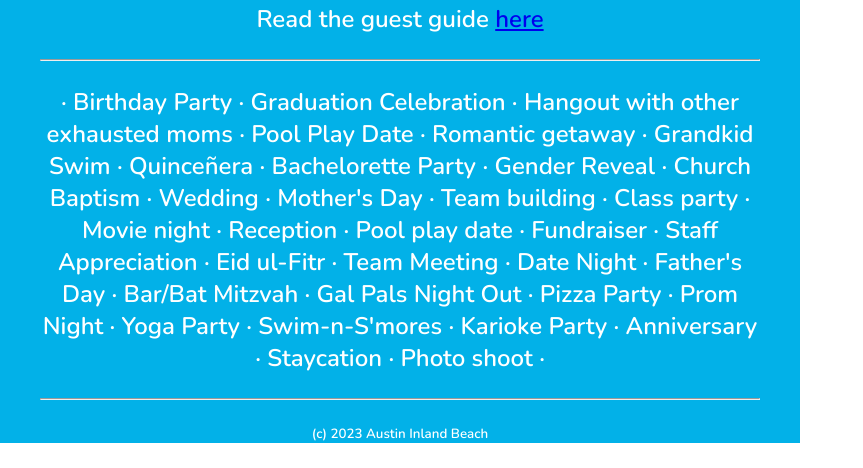
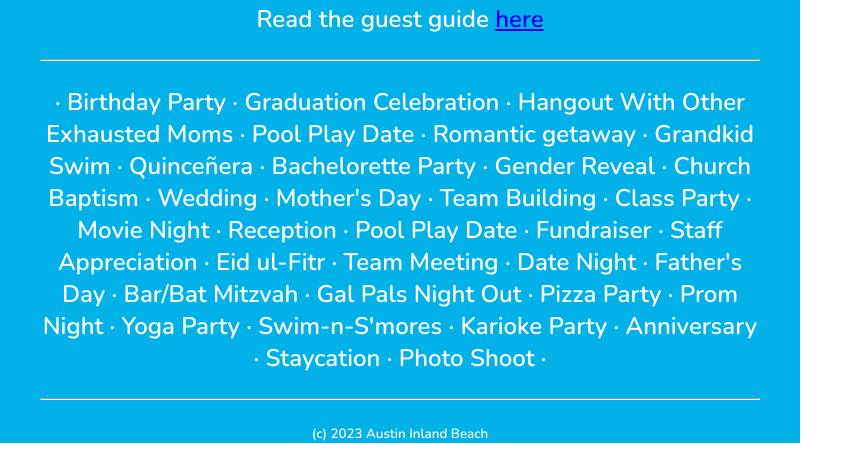
Before and after one commit to Steven-Burns/austin-inland-beach-site, a website: page src/index.html in a window 1280 px wide. Shown: the part 1241-1709 px from the top of the page, without its empty margins (0-863 px from the left). Drawn offline with nearby package versions, Linux system fonts and the light colour scheme.

Commit message:
correct capitalization

```diff
--- a/src/index.html
+++ b/src/index.html
@@ -31,7 +31,7 @@
             <p>Flexible atmosphere: Grown-up or family-friendly</p>
           </li>
           <li>
-            <p>Cater-in or DIY with full outdoor chef’s kitchen</p>
+            <p>Cater-in or DIY with full outdoor chef's kitchen</p>
           </li>
           <li>
             <p>Reasonable pricing</p>
@@ -92,7 +92,7 @@
         &middot;
         Birthday Party &middot;
         Graduation Celebration &middot;
-        Hangout with other exhausted moms &middot;
+        Hangout With Other Exhausted Moms &middot;
         Pool Play Date &middot;
         Romantic getaway &middot;
         Grandkid Swim &middot;
@@ -102,11 +102,11 @@
         Church Baptism &middot;
         Wedding &middot;
         Mother's Day &middot;
-        Team building &middot;
-        Class party &middot;
-        Movie night &middot;
+        Team Building &middot;
+        Class Party &middot;
+        Movie Night &middot;
         Reception &middot;
-        Pool play date &middot;
+        Pool Play Date &middot;
         Fundraiser &middot;
         Staff Appreciation &middot;
         Eid ul-Fitr &middot;
@@ -122,7 +122,7 @@
         Karioke Party &middot;
         Anniversary &middot;
         Staycation  &middot;
-        Photo shoot &middot;
+        Photo Shoot &middot;
       </p>
 
       <hr/>
```
